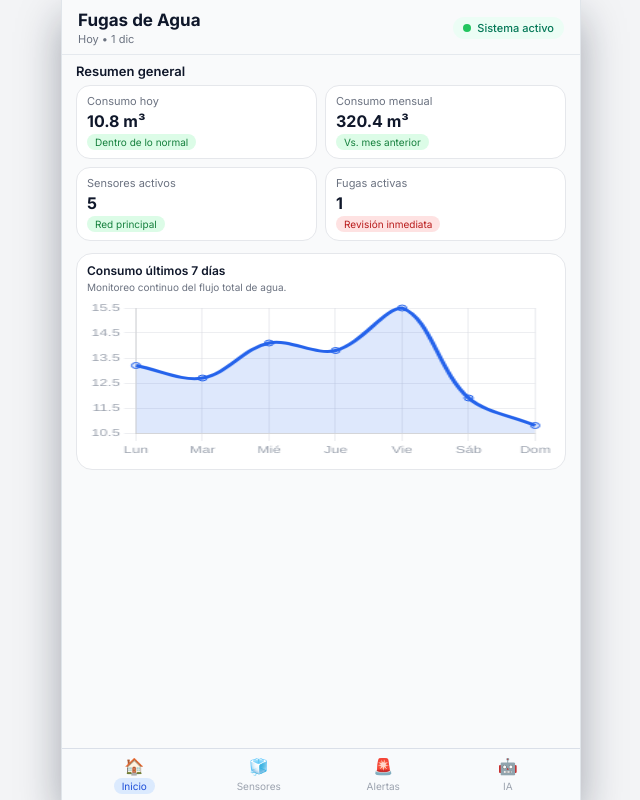
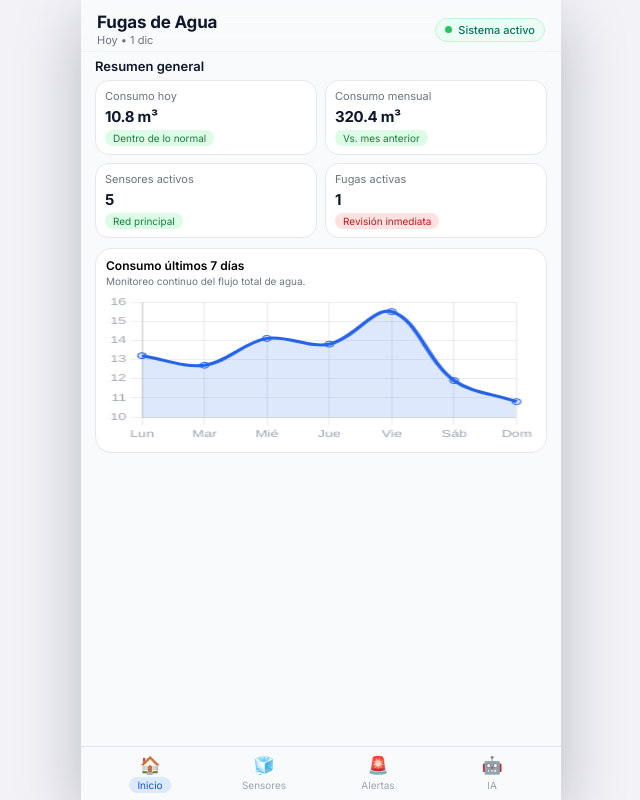
Before and after one commit to juanpahdezreyess/aleshka, a plain HTML site: page index.html in a window 1280 px wide. Shown: the whole page, without its empty margins (319-959 px from the left). Drawn offline with nearby package versions, Linux system fonts and the light colour scheme.

Commit message:
Update index.html

```diff
--- a/index.html
+++ b/index.html
@@ -5,13 +5,16 @@
   <title>Fugas de Agua – App</title>
   <meta name="viewport" content="width=device-width, initial-scale=1, maximum-scale=1" />
 
+  <!-- Fuente -->
   <link href="https://fonts.googleapis.com/css2?family=Inter:wght@400;500;600;700&display=swap" rel="stylesheet">
+  <!-- Chart.js para la gráfica -->
   <script src="https://cdn.jsdelivr.net/npm/chart.js"></script>
 
   <style>
     :root {
       --bg-app: #f9fafb;
       --primary: #2563eb;
+      --primary-soft: #dbeafe;
       --accent: #22c55e;
       --danger: #ef4444;
       --text: #0f172a;
@@ -26,46 +29,42 @@
       font-family: "Inter", system-ui, -apple-system, BlinkMacSystemFont, "Segoe UI", sans-serif;
     }
 
-    html, body {
-      height: 100%;
-    }
-
     body {
-      background: #f3f4f6;
+      background: #f2f2f7;
+      min-height: 100vh;
     }
 
     /* APP A PANTALLA COMPLETA */
-    .app-root {
+    .app-shell {
       min-height: 100vh;
       background: var(--bg-app);
       display: flex;
       flex-direction: column;
-      color: var(--text);
+      padding-top: calc(env(safe-area-inset-top, 0px) + 6px);
+      padding-bottom: calc(env(safe-area-inset-bottom, 0px));
     }
 
-    /* HEADER */
+    /* HEADER COMPACTO ESTILO iOS */
     .app-header {
-      padding: 10px 16px 8px;
+      padding: 6px 16px 4px;
       display: flex;
       justify-content: space-between;
       align-items: center;
-      border-bottom: 1px solid rgba(148, 163, 184, 0.2);
-      background: rgba(249, 250, 251, 0.96);
+      border-bottom: 1px solid rgba(15, 23, 42, 0.03);
       backdrop-filter: blur(10px);
-      position: sticky;
-      top: 0;
-      z-index: 10;
     }
 
     .app-header-left {
       display: flex;
       flex-direction: column;
-      gap: 2px;
+      gap: 1px;
     }
 
     .app-title {
       font-size: 17px;
       font-weight: 700;
+      color: var(--text);
+      letter-spacing: -0.01em;
     }
 
     .app-subtitle {
@@ -77,26 +76,27 @@
       display: inline-flex;
       align-items: center;
       gap: 6px;
-      padding: 4px 10px;
+      padding: 4px 9px;
       border-radius: 999px;
       background: #ecfdf5;
       color: #047857;
       font-size: 11px;
       font-weight: 500;
+      border: 1px solid #bbf7d0;
     }
 
     .status-dot {
-      width: 8px;
-      height: 8px;
+      width: 7px;
+      height: 7px;
       border-radius: 999px;
       background: #22c55e;
     }
 
-    /* CONTENIDO SCROLL */
+    /* CONTENIDO SCROLLABLE */
     .app-content {
       flex: 1;
       overflow-y: auto;
-      padding: 8px 14px 10px;
+      padding: 6px 14px 10px;
       scroll-behavior: smooth;
     }
 
@@ -104,24 +104,25 @@
       font-size: 13px;
       font-weight: 600;
       margin-bottom: 6px;
+      color: var(--text);
     }
 
-    /* CARDS RESUMEN */
+    /* CARDS RESUMEN COMPACTOS */
     .summary-grid {
       display: grid;
       grid-template-columns: repeat(2, minmax(0, 1fr));
       gap: 8px;
-      margin-bottom: 12px;
+      margin-bottom: 10px;
     }
 
     .summary-card {
-      background: white;
+      background: #ffffff;
       border-radius: 14px;
-      padding: 8px 10px;
+      padding: 8px 9px;
       border: 1px solid var(--border);
       display: flex;
       flex-direction: column;
-      gap: 3px;
+      gap: 4px;
     }
 
     .summary-label {
@@ -130,8 +131,10 @@
     }
 
     .summary-value {
-      font-size: 16px;
+      font-size: 15px;
       font-weight: 700;
+      color: var(--text);
+      letter-spacing: -0.02em;
     }
 
     .summary-chip {
@@ -148,19 +151,19 @@
       background: #fee2e2;
     }
 
-    /* CHART */
+    /* CHART CARD */
     .chart-card {
-      background: white;
+      background: #ffffff;
       border-radius: 16px;
-      padding: 9px 10px 10px;
+      padding: 9px 10px;
       border: 1px solid var(--border);
-      margin-bottom: 12px;
+      margin-bottom: 10px;
     }
 
     .chart-title {
       font-size: 12px;
       font-weight: 600;
-      margin-bottom: 3px;
+      margin-bottom: 2px;
     }
 
     .chart-subtitle {
@@ -171,7 +174,7 @@
 
     .chart-container {
       width: 100%;
-      height: 160px;
+      height: 150px;
     }
 
     .chart-container canvas {
@@ -179,13 +182,13 @@
       height: 100% !important;
     }
 
-    /* LISTAS / CARDS */
+    /* LIST CARDS */
     .list-card {
-      background: white;
+      background: #ffffff;
       border-radius: 16px;
       padding: 9px 10px;
       border: 1px solid var(--border);
-      margin-bottom: 10px;
+      margin-bottom: 9px;
     }
 
     .list {
@@ -195,7 +198,7 @@
     }
 
     .list-item {
-      border-radius: 12px;
+      border-radius: 11px;
       padding: 7px 8px;
       background: #f9fafb;
       border: 1px solid #e5e7eb;
@@ -208,12 +211,13 @@
     .list-main {
       display: flex;
       flex-direction: column;
-      gap: 1px;
+      gap: 2px;
     }
 
     .list-title {
       font-size: 12px;
       font-weight: 600;
+      color: var(--text);
     }
 
     .list-meta {
@@ -226,7 +230,7 @@
       padding: 3px 8px;
       border-radius: 999px;
       border: 1px solid #e5e7eb;
-      background: white;
+      background: #ffffff;
       color: var(--muted);
       white-space: nowrap;
     }
@@ -249,11 +253,12 @@
       background: #fee2e2;
     }
 
-    /* IA */
+    /* SECCIÓN IA */
     .ai-risk {
       font-size: 14px;
       font-weight: 700;
     }
+
     .ai-risk-high { color: #b91c1c; }
     .ai-risk-mid { color: #c05621; }
 
@@ -273,16 +278,31 @@
       margin-top: 4px;
     }
 
-    /* TABS INFERIORES */
+    /* TAB PANELS */
+    .tab-panel {
+      display: none;
+      animation: fadeIn 0.12s ease-out;
+    }
+
+    .tab-panel.active {
+      display: block;
+    }
+
+    @keyframes fadeIn {
+      from { opacity: 0; transform: translateY(3px); }
+      to { opacity: 1; transform: translateY(0); }
+    }
+
+    /* BOTTOM TAB BAR ESTILO iOS */
     .tab-bar {
-      height: 52px;
-      border-top: 1px solid rgba(148, 163, 184, 0.3);
-      background: rgba(248, 250, 252, 0.97);
+      height: 54px;
+      border-top: 1px solid rgba(148, 163, 184, 0.25);
+      background: rgba(248, 250, 252, 0.96);
       display: flex;
       align-items: center;
       justify-content: space-around;
-      padding: 4px 10px;
-      backdrop-filter: blur(12px);
+      padding: 4px 12px;
+      backdrop-filter: blur(14px);
     }
 
     .tab-btn {
@@ -300,13 +320,7 @@
     }
 
     .tab-btn span.icon {
-      font-size: 16px;
-    }
-
-    .tab-pill {
-      padding: 2px 8px;
-      border-radius: 999px;
-      background: transparent;
+      font-size: 17px;
     }
 
     .tab-btn-active {
@@ -318,18 +332,10 @@
       color: #1d4ed8;
     }
 
-    .tab-panel {
-      display: none;
-      animation: fadeIn 0.12s ease-out;
-    }
-
-    .tab-panel.active {
-      display: block;
-    }
-
-    @keyframes fadeIn {
-      from { opacity: 0; transform: translateY(4px); }
-      to { opacity: 1; transform: translateY(0); }
+    .tab-pill {
+      padding: 2px 8px;
+      border-radius: 999px;
+      background: transparent;
     }
 
     /* SCROLL SOLO EN CONTENIDO */
@@ -340,40 +346,35 @@
       background: transparent;
     }
     .app-content::-webkit-scrollbar-thumb {
-      background: rgba(148, 163, 184, 0.7);
+      background: rgba(148, 163, 184, 0.6);
       border-radius: 999px;
     }
 
     /* RESPONSIVE */
-    @media (max-width: 640px) {
-      .summary-grid {
-        grid-template-columns: repeat(2, minmax(0, 1fr));
+    @media (min-width: 768px) {
+      .app-shell {
+        max-width: 480px;
+        margin: 0 auto;
+        box-shadow: 0 20px 60px rgba(15, 23, 42, 0.25);
       }
     }
 
-    @media (max-width: 420px) {
+    @media (max-width: 400px) {
       .summary-grid {
         grid-template-columns: 1fr 1fr;
       }
-      .app-content {
-        padding-inline: 10px;
-      }
     }
 
-    @media (min-width: 900px) {
-      .app-root {
-        max-width: 520px;
-        margin: 0 auto;
-        box-shadow: 0 18px 40px rgba(15, 23, 42, 0.35);
-        border-left: 1px solid rgba(148, 163, 184, 0.25);
-        border-right: 1px solid rgba(148, 163, 184, 0.25);
+    @media (max-width: 330px) {
+      .summary-grid {
+        grid-template-columns: 1fr;
       }
     }
   </style>
 </head>
 <body>
 
-<div class="app-root">
+<div class="app-shell">
   <!-- HEADER -->
   <header class="app-header">
     <div class="app-header-left">
@@ -388,7 +389,8 @@
 
   <!-- CONTENIDO -->
   <main class="app-content">
-    <!-- INICIO -->
+
+    <!-- TAB: INICIO -->
     <section id="tab-home" class="tab-panel active">
       <h3 class="section-title">Resumen general</h3>
 
@@ -427,37 +429,45 @@
       </div>
     </section>
 
-    <!-- SENSORES -->
+    <!-- TAB: SENSORES -->
     <section id="tab-sensors" class="tab-panel">
       <h3 class="section-title">Sensores y tuberías</h3>
 
       <div class="list-card">
         <div class="section-title" style="margin-bottom:4px;">Presión por sensor</div>
-        <div class="list" id="listaSensores"></div>
+        <div class="list" id="listaSensores">
+          <!-- Llenado por JS -->
+        </div>
       </div>
 
       <div class="list-card">
         <div class="section-title" style="margin-bottom:4px;">Registros de errores</div>
-        <div class="list" id="listaErrores"></div>
+        <div class="list" id="listaErrores">
+          <!-- Llenado por JS -->
+        </div>
       </div>
     </section>
 
-    <!-- ALERTAS -->
+    <!-- TAB: ALERTAS -->
     <section id="tab-alerts" class="tab-panel">
       <h3 class="section-title">Alertas y fugas</h3>
 
       <div class="list-card">
         <div class="section-title" style="margin-bottom:4px;">Alertas generadas hoy</div>
-        <div class="list" id="listaAlertas"></div>
+        <div class="list" id="listaAlertas">
+          <!-- Llenado por JS -->
+        </div>
       </div>
 
       <div class="list-card">
         <div class="section-title" style="margin-bottom:4px;">Historial de fugas</div>
-        <div class="list" id="listaFugas"></div>
+        <div class="list" id="listaFugas">
+          <!-- Llenado por JS -->
+        </div>
       </div>
     </section>
 
-    <!-- IA -->
+    <!-- TAB: IA -->
     <section id="tab-ai" class="tab-panel">
       <h3 class="section-title">IA – Predicción de fugas</h3>
 
@@ -474,9 +484,12 @@
 
       <div class="list-card">
         <div class="section-title" style="margin-bottom:4px;">Predicciones actuales</div>
-        <div class="list" id="listaPredicciones"></div>
+        <div class="list" id="listaPredicciones">
+          <!-- Llenado por JS -->
+        </div>
       </div>
     </section>
+
   </main>
 
   <!-- NAV BOTTOM -->
@@ -501,7 +514,7 @@
 </div>
 
 <script>
-  // DATOS SIMULADOS
+  // ------------------------ DATOS SIMULADOS ------------------------
   const sensores = [
     { id: "S-001", ubicacion: "Edificio A – Tubería principal", presion: 74, estado: "OK" },
     { id: "S-002", ubicacion: "Edificio A – Piso 2", presion: 69, estado: "OK" },
@@ -572,7 +585,7 @@
   const consumoHoy = 10.8;
   const consumoMes = 320.4;
 
-  // Fecha header
+  // ------------------------ HEADER FECHA ------------------------
   (function setDate() {
     const date = new Date();
     const op = { day: "numeric", month: "short" };
@@ -580,13 +593,13 @@
     document.getElementById("headerDate").textContent = "Hoy • " + hoy;
   })();
 
-  // Resumen
+  // ------------------------ RESUMEN ------------------------
   document.getElementById("summarySensors").textContent = sensores.length;
   document.getElementById("summaryLeaks").textContent = fugas.filter(f => f.estado !== "Resuelta").length;
   document.getElementById("consumoHoy").textContent = consumoHoy.toFixed(1) + " m³";
   document.getElementById("consumoMes").textContent = consumoMes.toFixed(1) + " m³";
 
-  // Lista de sensores
+  // ------------------------ LISTA SENSORES ------------------------
   const listaSensores = document.getElementById("listaSensores");
   sensores.forEach(s => {
     let badgeClass = "badge-green";
@@ -598,6 +611,7 @@
       badgeClass = "badge-red";
       estadoText = "Crítico";
     }
+
     const item = document.createElement("div");
     item.className = "list-item";
     item.innerHTML = `
@@ -610,7 +624,7 @@
     listaSensores.appendChild(item);
   });
 
-  // Errores
+  // ------------------------ LISTA ERRORES ------------------------
   const listaErrores = document.getElementById("listaErrores");
   errores.forEach(e => {
     const item = document.createElement("div");
@@ -625,12 +639,13 @@
     listaErrores.appendChild(item);
   });
 
-  // Alertas
+  // ------------------------ ALERTAS ------------------------
   const listaAlertas = document.getElementById("listaAlertas");
   alertas.forEach(a => {
     let badgeClass = "badge";
     if (a.nivel === "Crítica") badgeClass = "badge-red";
     else if (a.nivel === "Media") badgeClass = "badge-yellow";
+
     const item = document.createElement("div");
     item.className = "list-item";
     item.innerHTML = `
@@ -644,7 +659,7 @@
     listaAlertas.appendChild(item);
   });
 
-  // Fugas
+  // ------------------------ FUGAS ------------------------
   const listaFugas = document.getElementById("listaFugas");
   fugas.forEach(f => {
     let badgeClass = "badge";
@@ -665,11 +680,12 @@
     listaFugas.appendChild(item);
   });
 
-  // Predicciones IA
+  // ------------------------ PREDICCIONES IA ------------------------
   const listaPredicciones = document.getElementById("listaPredicciones");
   predicciones.forEach(p => {
     const score = Math.round(p.prob * 100);
     const riskClass = score >= 80 ? "ai-risk ai-risk-high" : "ai-risk ai-risk-mid";
+
     const item = document.createElement("div");
     item.className = "list-item";
     item.innerHTML = `
@@ -686,7 +702,7 @@
     listaPredicciones.appendChild(item);
   });
 
-  // Gráfica
+  // ------------------------ CHART ------------------------
   const ctx = document.getElementById("consumoChart").getContext("2d");
   new Chart(ctx, {
     type: "line",
@@ -728,7 +744,7 @@
     }
   });
 
-  // Tabs
+  // ------------------------ TABS ------------------------
   const tabButtons = document.querySelectorAll(".tab-btn");
   const panels = {
     home: document.getElementById("tab-home"),
@@ -740,8 +756,10 @@
   tabButtons.forEach(btn => {
     btn.addEventListener("click", () => {
       const tab = btn.getAttribute("data-tab");
+
       Object.values(panels).forEach(p => p.classList.remove("active"));
       panels[tab].classList.add("active");
+
       tabButtons.forEach(b => b.classList.remove("tab-btn-active"));
       btn.classList.add("tab-btn-active");
     });
```
